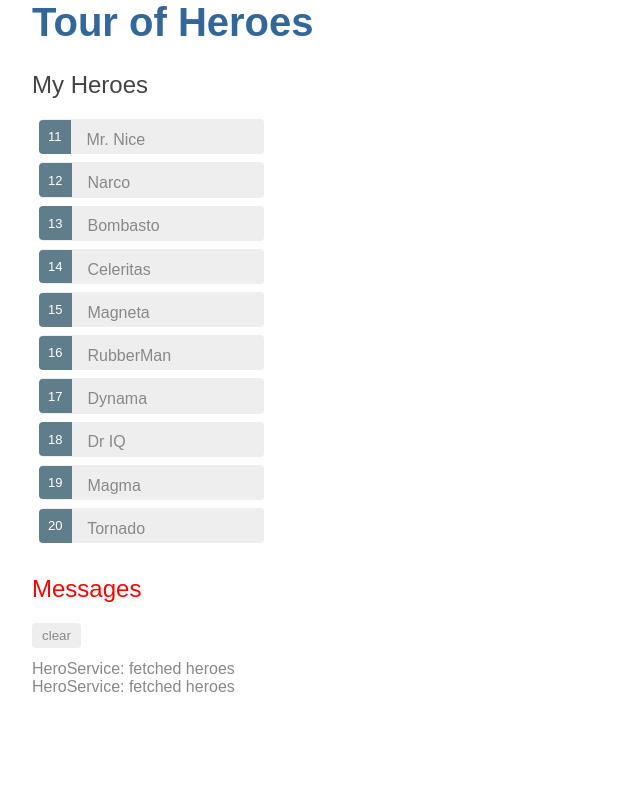
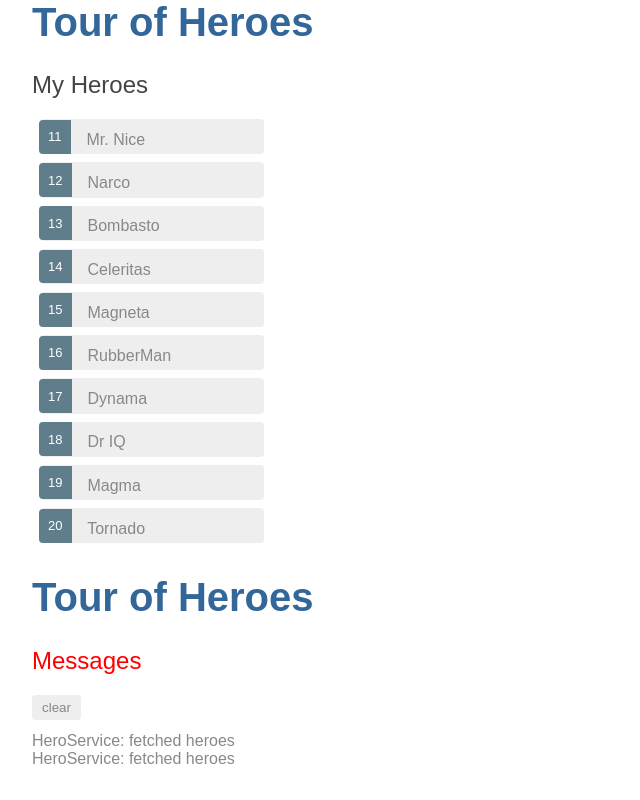
Before and after one commit to Sanders97/Tour-of-heroes, an Angular app in the folder angular-tour-of-heroes/: page / in a window 1280 px wide. Shown: the part 608-1408 px from the top of the page, without its empty margins (0-640 px from the left). Before the commit the page ends 1336 px from the top, so only its background shows below. Built offline with nearby package versions, Linux system fonts and the light colour scheme.

Commit message:
got the localhost running again

```diff
--- a/angular-tour-of-heroes/src/app/app.component.html
+++ b/angular-tour-of-heroes/src/app/app.component.html
@@ -1,5 +1,6 @@
 <h1>{{title}}</h1>
 <app-heroes></app-heroes>
 <h1>{{title}}</h1>
-<app-heroes></app-heroes>
+<app-heroes></app-heroes><h1>{{title}}</h1>
+<router-outlet></router-outlet>
 <app-messages></app-messages>
--- a/angular-tour-of-heroes/src/app/app.module.ts
+++ b/angular-tour-of-heroes/src/app/app.module.ts
@@ -5,6 +5,7 @@ import { AppComponent } from './app.component';
 import { HeroesComponent } from './heroes/heroes.component';
 import { HeroDetailComponent } from './hero-detail/hero-detail.component';
 import { MessagesComponent } from './messages/messages.component';
+import { AppRoutingModule } from './app-routing.module';
 
 @NgModule({
   declarations: [
@@ -15,7 +16,8 @@ import { MessagesComponent } from './messages/messages.component';
   ],
   imports: [
     BrowserModule,
-    FormsModule
+    FormsModule,
+    AppRoutingModule
   ],
   providers: [
     // no need to place any providers due to the `providedIn` flag...
```
Also changed, not shown: angular-tour-of-heroes/src/app/app-routing.module.ts (added, +13 -0 lines).
